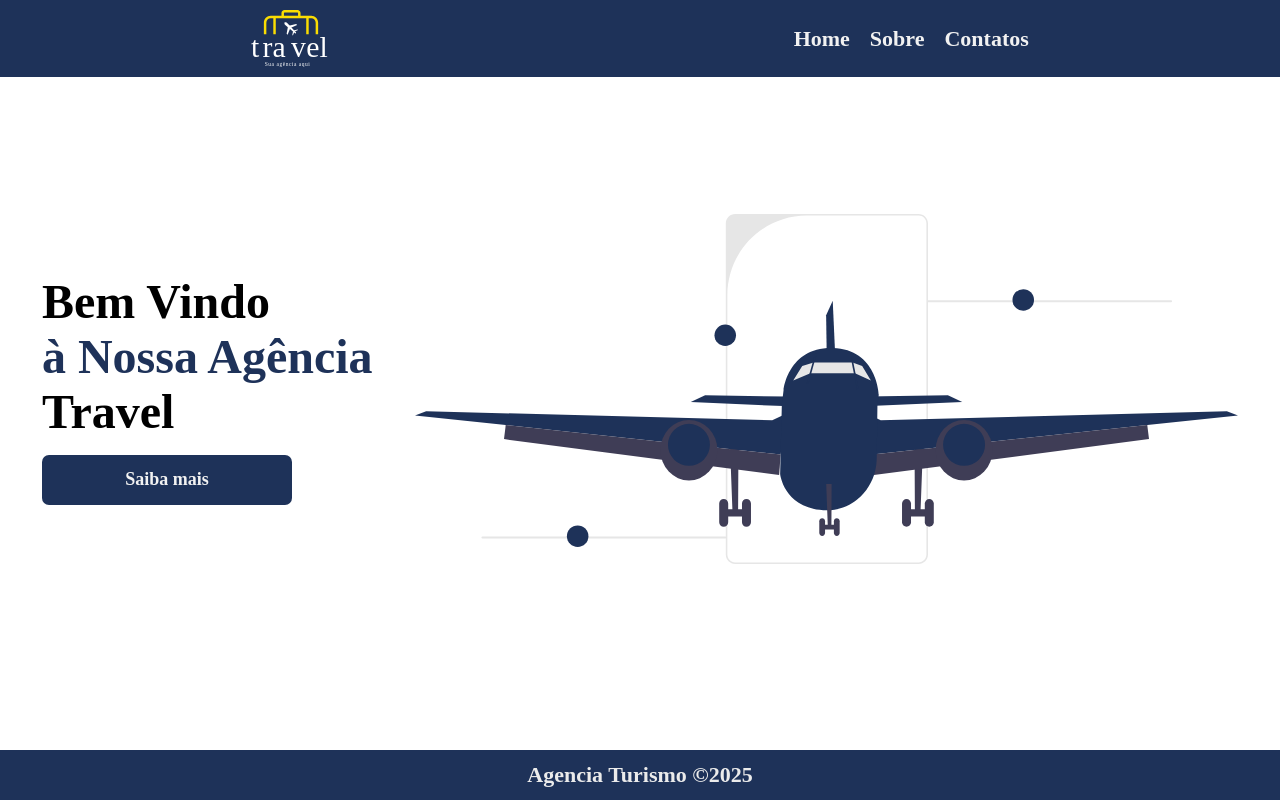
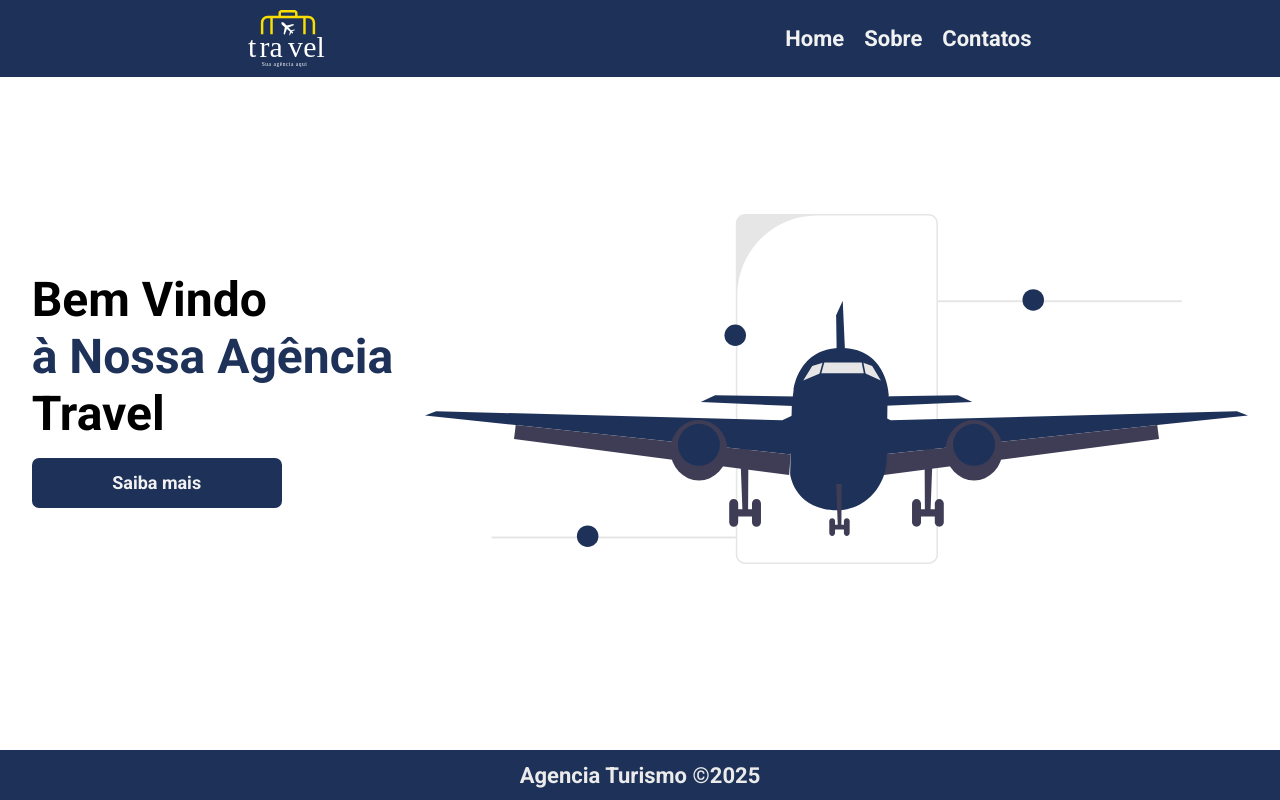
Before and after one commit to denneraladim/agencia-turismo-react, a React (Vite) app: page / in a window 1280 px wide. Built offline with nearby package versions, Linux system fonts and the light colour scheme.

Commit message:
Atualizado o README

```diff
--- a/index.html
+++ b/index.html
@@ -1,12 +1,20 @@
 <!doctype html>
 <html lang="pt-br">
+
 <head>
+  <link rel="preconnect" href="https://fonts.googleapis.com">
+  <link rel="preconnect" href="https://fonts.gstatic.com" crossorigin>
+  <link href="https://fonts.googleapis.com/css2?family=Roboto:ital,wght@0,100..900;1,100..900&display=swap"
+    rel="stylesheet">
+
   <meta charset="UTF-8" />
   <meta name="viewport" content="width=device-width, initial-scale=1.0" />
   <title>agencia-turismo-react</title>
 </head>
+
 <body>
   <div id="root"></div>
   <script type="module" src="/src/main.tsx"></script>
 </body>
+
 </html>
--- a/src/styles/globals.scss
+++ b/src/styles/globals.scss
@@ -4,3 +4,7 @@
     padding: 0;
     box-sizing: border-box;
 }
+
+body {
+    font-family: "Roboto", sans-serif;
+}
```
Also changed, not shown: 1 other file (tests, documents, lock files or other folders). Lines whose indentation alone changed are shown as unchanged.
